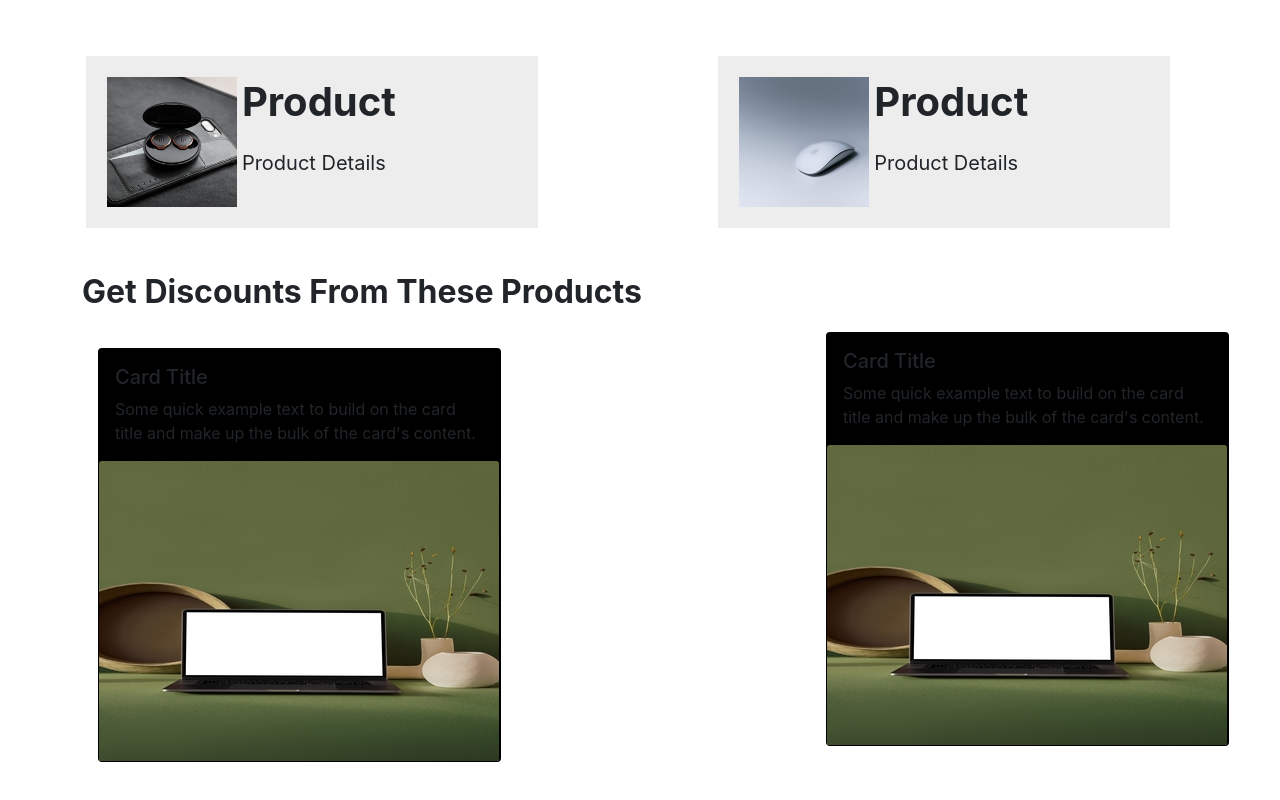
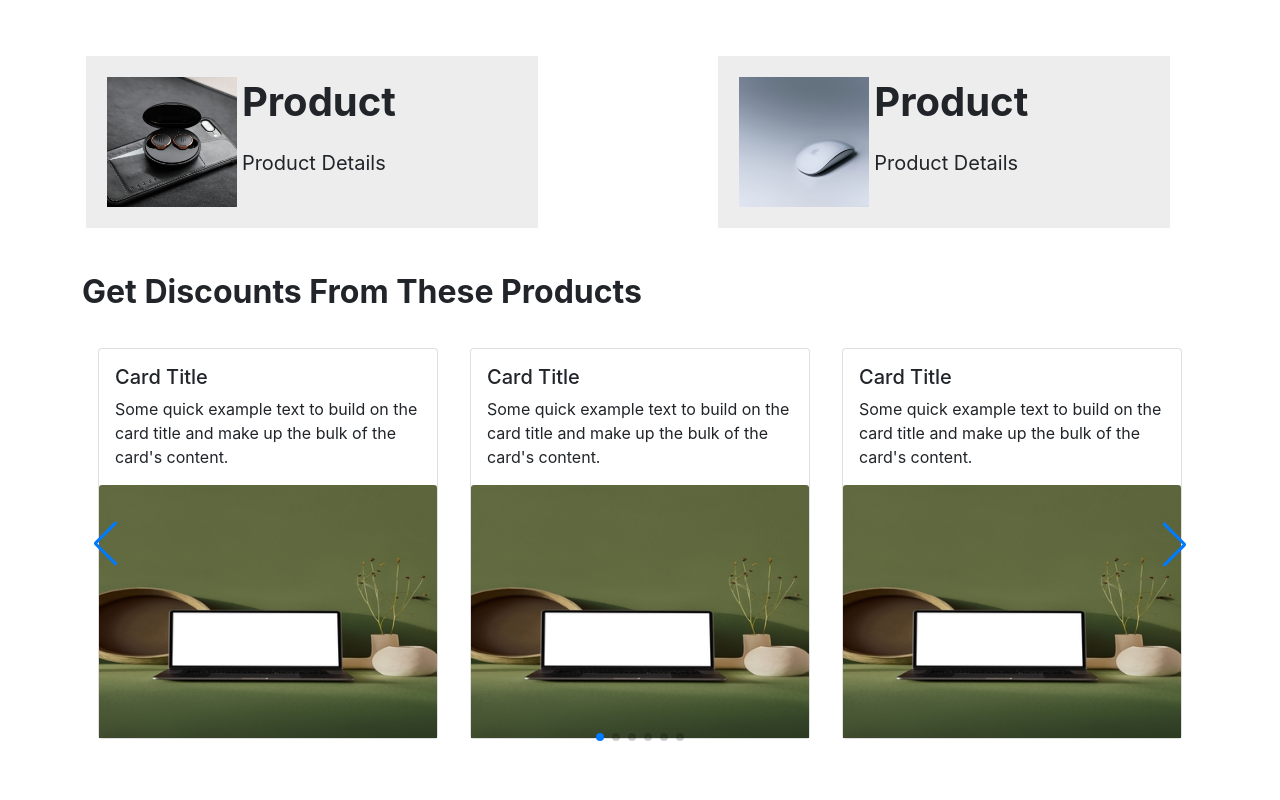
Before and after one commit to samueldobi/Ecommerce-react-app, a React (Create React App) app: page / in a window 1280 px wide. Shown: the part 2089-2889 px from the top of the page. After the commit the page ends 2844 px from the top, so only its background shows below. Built offline with nearby package versions, Linux system fonts and the light colour scheme.

Commit message:
creating the discount layout

```diff
--- a/package.json
+++ b/package.json
@@ -11,7 +11,7 @@
     "react-bootstrap": "^2.7.0",
     "react-dom": "^18.2.0",
     "react-scripts": "^5.0.1",
-    "swiper": "^9.1.0",
+    "swiper": "^9.4.1",
     "web-vitals": "^2.1.4"
   },
   "scripts": {
--- a/public/index.html
+++ b/public/index.html
@@ -13,5 +13,6 @@
     <link href="https://cdn.jsdelivr.net/npm/bootstrap@5.0.2/dist/css/bootstrap.min.css" rel="stylesheet" integrity="sha384-EVSTQN3/azprG1Anm3QDgpJLIm9Nao0Yz1ztcQTwFspd3yD65VohhpuuCOmLASjC" crossorigin="anonymous">
     <div id="root"></div>
     <script src="https://cdn.jsdelivr.net/npm/bootstrap@5.0.2/dist/js/bootstrap.bundle.min.js" integrity="sha384-MrcW6ZMFYlzcLA8Nl+NtUVF0sA7MsXsP1UyJoMp4YLEuNSfAP+JcXn/tWtIaxVXM" crossorigin="anonymous"></script>
+    <script src="https://cdn.jsdelivr.net/npm/swiper@10/swiper-element-bundle.min.js"></script>
   </body>
 </html>
--- a/src/components/Discount.js
+++ b/src/components/Discount.js
@@ -11,9 +11,13 @@ const Discount = () => {
   return (
     <Container className="Discount">
         <p className="discount-header fw-bold fs-2">Get Discounts From These Products</p>
-        <Row className=" mb-4 col-12 justify-content-between">
-            <div className="discount-div col-4 m-3">
-            <Card style={{ width: '403px', background:'#000' }}>
+        {/* <Row className="col-12 justify-content-between"> */}
+
+      <div className=" " >
+      <swiper-container slides-per-view="3" speed="500" loop="true" css-mode="true" navigation="true" pagination="true" >
+            <swiper-slide>
+            <Col >
+            <Card className="card-design m-3" >
                 <Card.Body>
                     <Card.Title>Card Title</Card.Title>
                     <Card.Text>
@@ -24,9 +28,11 @@ const Discount = () => {
                 </Card.Body>
                 <Card.Img variant="top" src={gadgets.gadget6} fluid/>
                 </Card>
-            </div>
-            <div className="discount-div col-4">
-            <Card style={{ width: '403px', background:'#000' }}>
+        </Col>
+            </swiper-slide>
+
+            <swiper-slide>
+            <Col> <Card className="card-design m-3" >
                 <Card.Body>
                     <Card.Title>Card Title</Card.Title>
                     <Card.Text>
@@ -37,8 +43,81 @@ const Discount = () => {
                 </Card.Body>
                 <Card.Img variant="top" src={gadgets.gadget6} fluid/>
                 </Card>
-            </div>
-        </Row>
+        </Col>
+            </swiper-slide>
+
+            <swiper-slide>
+            <Col> <Card className="card-design m-3" >
+                <Card.Body>
+                    <Card.Title>Card Title</Card.Title>
+                    <Card.Text>
+                    Some quick example text to build on the card title and make up the
+                    bulk of the card's content.
+                    </Card.Text>
+                    {/* <Button variant="primary">Go somewhere</Button> */}
+                </Card.Body>
+                <Card.Img variant="top" src={gadgets.gadget6} fluid/>
+                </Card>
+        </Col>
+            </swiper-slide>
+
+            <swiper-slide>
+            <Col> <Card className="card-design m-3" >
+                <Card.Body>
+                    <Card.Title>Card Title</Card.Title>
+                    <Card.Text>
+                    Some quick example text to build on the card title and make up the
+                    bulk of the card's content.
+                    </Card.Text>
+                    {/* <Button variant="primary">Go somewhere</Button> */}
+                </Card.Body>
+                <Card.Img variant="top" src={gadgets.gadget6} fluid/>
+                </Card>
+        </Col>
+            </swiper-slide>
+
+            <swiper-slide>
+            <Col> <Card className="card-design m-3" >
+                <Card.Body>
+                    <Card.Title>Card Title</Card.Title>
+                    <Card.Text>
+                    Some quick example text to build on the card title and make up the
+                    bulk of the card's content.
+                    </Card.Text>
+                    {/* <Button variant="primary">Go somewhere</Button> */}
+                </Card.Body>
+                <Card.Img variant="top" src={gadgets.gadget6} fluid/>
+                </Card>
+        </Col>
+            </swiper-slide>
+
+            <swiper-slide>
+            <Col> <Card className="card-design m-3" >
+                <Card.Body>
+                    <Card.Title>Card Title</Card.Title>
+                    <Card.Text>
+                    Some quick example text to build on the card title and make up the
+                    bulk of the card's content.
+                    </Card.Text>
+                    {/* <Button variant="primary">Go somewhere</Button> */}
+                </Card.Body>
+                <Card.Img variant="top" src={gadgets.gadget6} fluid/>
+                </Card>
+        </Col>
+            </swiper-slide>
+
+            </swiper-container>
+
+
+
+
+
+
+      </div>
+
+
+        {/* </Row> */}
+
     </Container>
   )
 }
--- a/src/index.css
+++ b/src/index.css
@@ -62,6 +62,6 @@ code {
 .product-box{
   background-color: #EEEDED;
 }
-.discount-div img{
+/* .discount-div img{
   width: 400px;
-}
+} */
```
Also changed, not shown: 1 other file (tests, documents, lock files or other folders).
